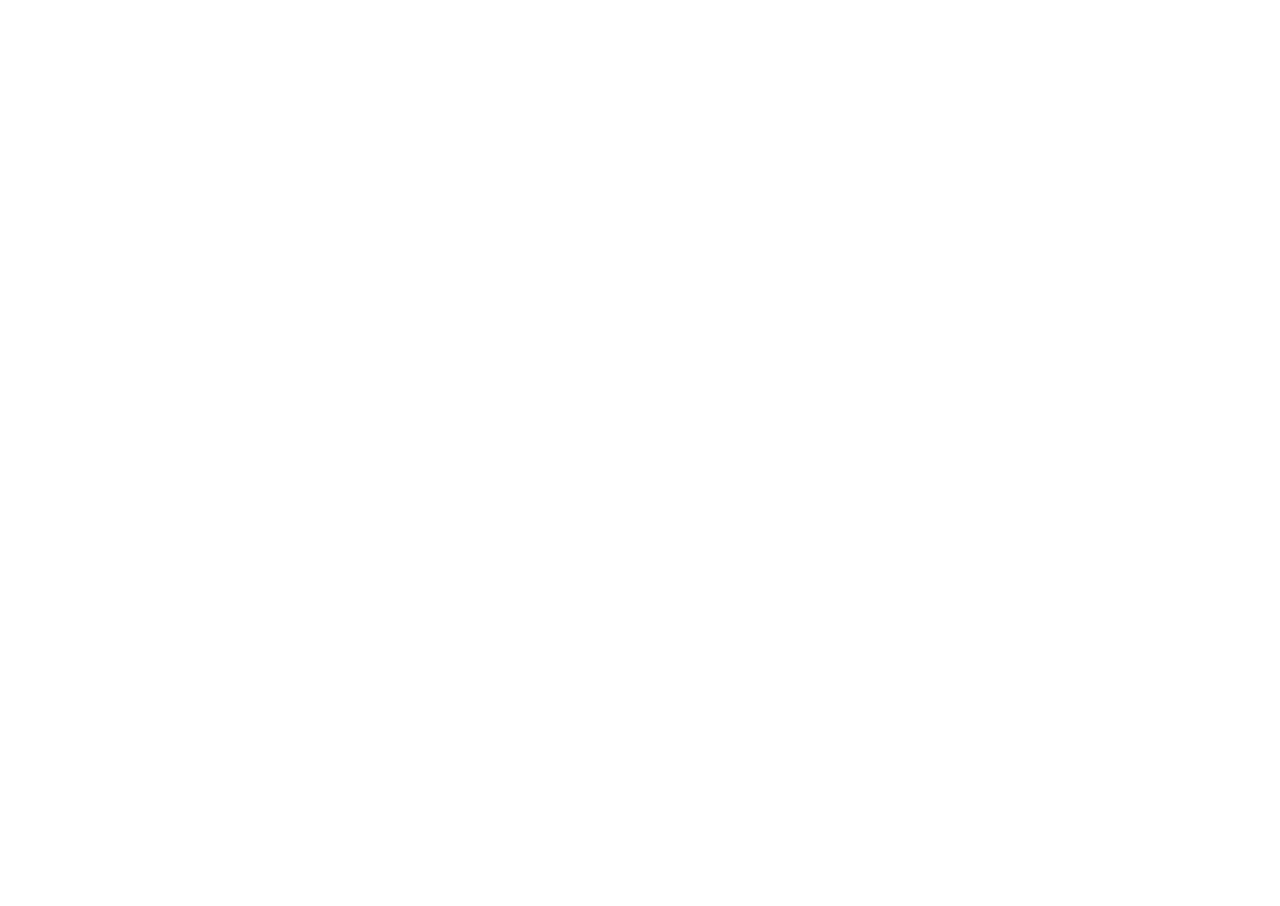
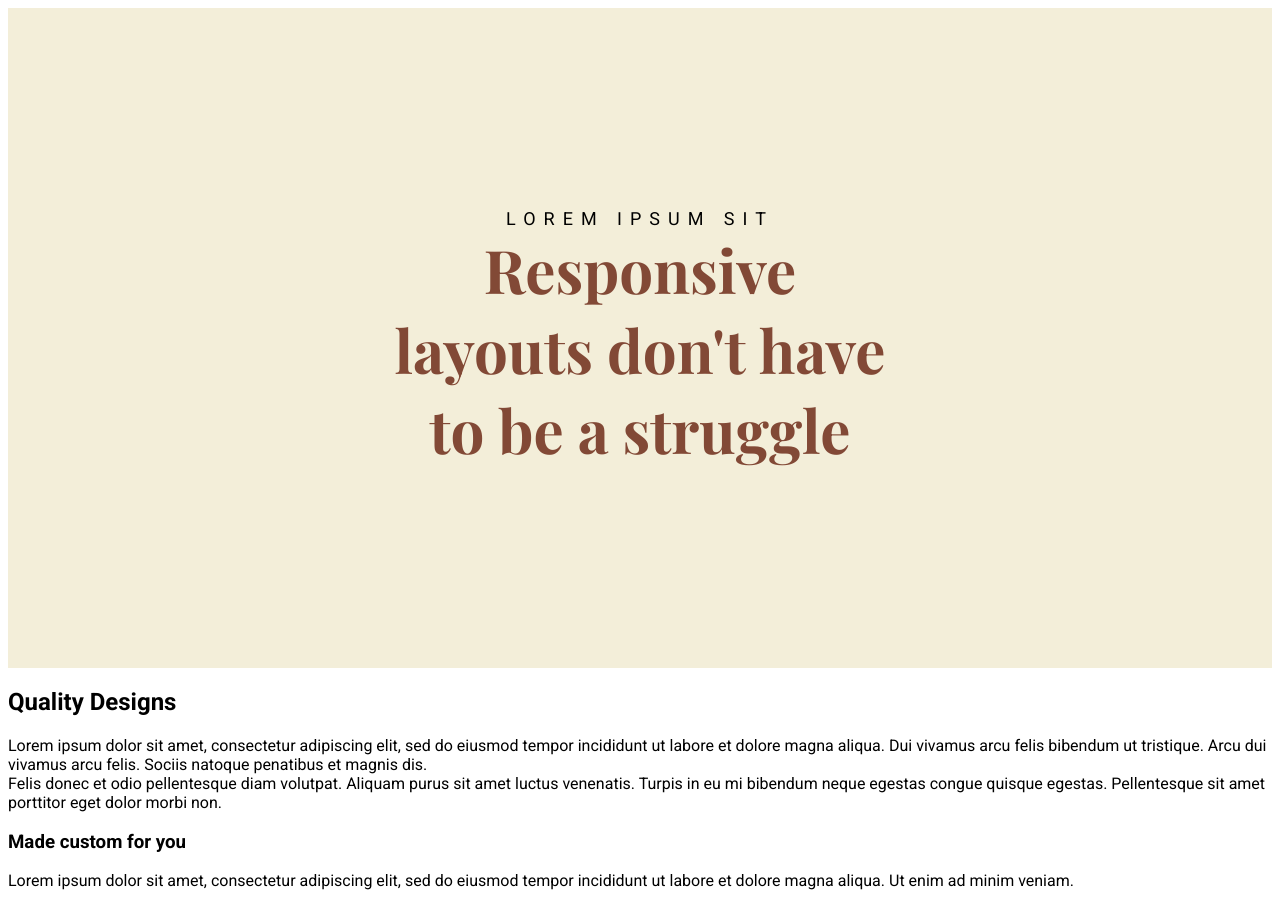
Before and after one commit to MFarabi619/Kevin-Powell---Conquering-Responsive-Layouts, a plain HTML site: page Flexbox Challenge 4/index.html in a window 1280 px wide. Shown: the top 906 px of the page. Before the commit the page ends 800 px from the top, so only its background shows below. Drawn offline with nearby package versions, Linux system fonts and the light colour scheme.

Commit message:
Complete styling hero section

```diff
--- a/Flexbox Challenge 4/index.html
+++ b/Flexbox Challenge 4/index.html
@@ -5,7 +5,68 @@
     <meta http-equiv="X-UA-Compatible" content="IE=edge" />
     <meta name="viewport" content="width=device-width, initial-scale=1.0" />
     <link rel="stylesheet" href="styles.css" />
+    <link
+      href="https://fonts.googleapis.com/css2?family=Roboto:wght@400;700&display=swap"
+      rel="stylesheet"
+    />
+    <link
+      href="https://fonts.googleapis.com/css2?family=Playfair+Display:wght@400;700&display=swap"
+      rel="stylesheet"
+    />
+
     <title>Document</title>
   </head>
-  <body></body>
+  <body>
+    <section class="hero">
+      <p>lorem ipsum sit</p>
+      <h1>Responsive layouts don't have to be a struggle</h1>
+    </section>
+
+    <main class="container">
+      <section class="section__one">
+        <h2>Quality Designs</h2>
+        <div class="row">
+          <div class="col">
+            Lorem ipsum dolor sit amet, consectetur adipiscing elit, sed do
+            eiusmod tempor incididunt ut labore et dolore magna aliqua. Dui
+            vivamus arcu felis bibendum ut tristique. Arcu dui vivamus arcu
+            felis. Sociis natoque penatibus et magnis dis.
+          </div>
+          <div class="col">
+            Felis donec et odio pellentesque diam volutpat. Aliquam purus sit
+            amet luctus venenatis. Turpis in eu mi bibendum neque egestas congue
+            quisque egestas. Pellentesque sit amet porttitor eget dolor morbi
+            non.
+          </div>
+        </div>
+      </section>
+      <section class="section__two">
+        <div class="row">
+          <div class="col">
+            <h3>Made custom for you</h3>
+            <p>
+              Lorem ipsum dolor sit amet, consectetur adipiscing elit, sed do
+              eiusmod tempor incididunt ut labore et dolore magna aliqua. Ut
+              enim ad minim veniam.
+            </p>
+          </div>
+          <div class="col"><img src="./image-01.jpg" alt="" /></div>
+        </div>
+      </section>
+      <section class="section__three">
+        <div class="row">
+          <div class="col"><img src="./image-02.jpg" alt="" /></div>
+          <div class="col">
+            <h3>Created with Care</h3>
+            <p>
+              Felis donec et odio pellentesque diam volutpat. Aliquam purus sit
+              amet luctus venenatis. Turpis in eu mi bibendum neque egestas
+              congue quisque egestas. Pellentesque sit amet porttitor eget dolor
+              morbi non.
+            </p>
+          </div>
+        </div>
+      </section>
+    </main>
+  </body>
 </html>
--- a/Flexbox Challenge 4/styles.css
+++ b/Flexbox Challenge 4/styles.css
@@ -0,0 +1,37 @@
+*,
+*::before,
+*::after {
+  box-sizing: border-box;
+}
+img {
+  width: 100%;
+}
+
+body {
+  font-family: "Roboto", sans-serif;
+}
+
+.hero p {
+  font-size: 1.125rem;
+  text-transform: uppercase;
+  letter-spacing: 0.5rem;
+  margin: 0 2rem;
+}
+
+.hero h1 {
+  font-family: "Playfair Display", sans-serif;
+  color: #824936;
+  font-size: 3.75rem;
+  margin: 0 2rem;
+  max-width: 40%;
+  text-align: center;
+}
+
+.hero {
+  background-color: #f3eed9;
+  display: flex;
+  flex-direction: column;
+  align-items: center;
+  justify-content: center;
+  min-height: 660px;
+}
```
